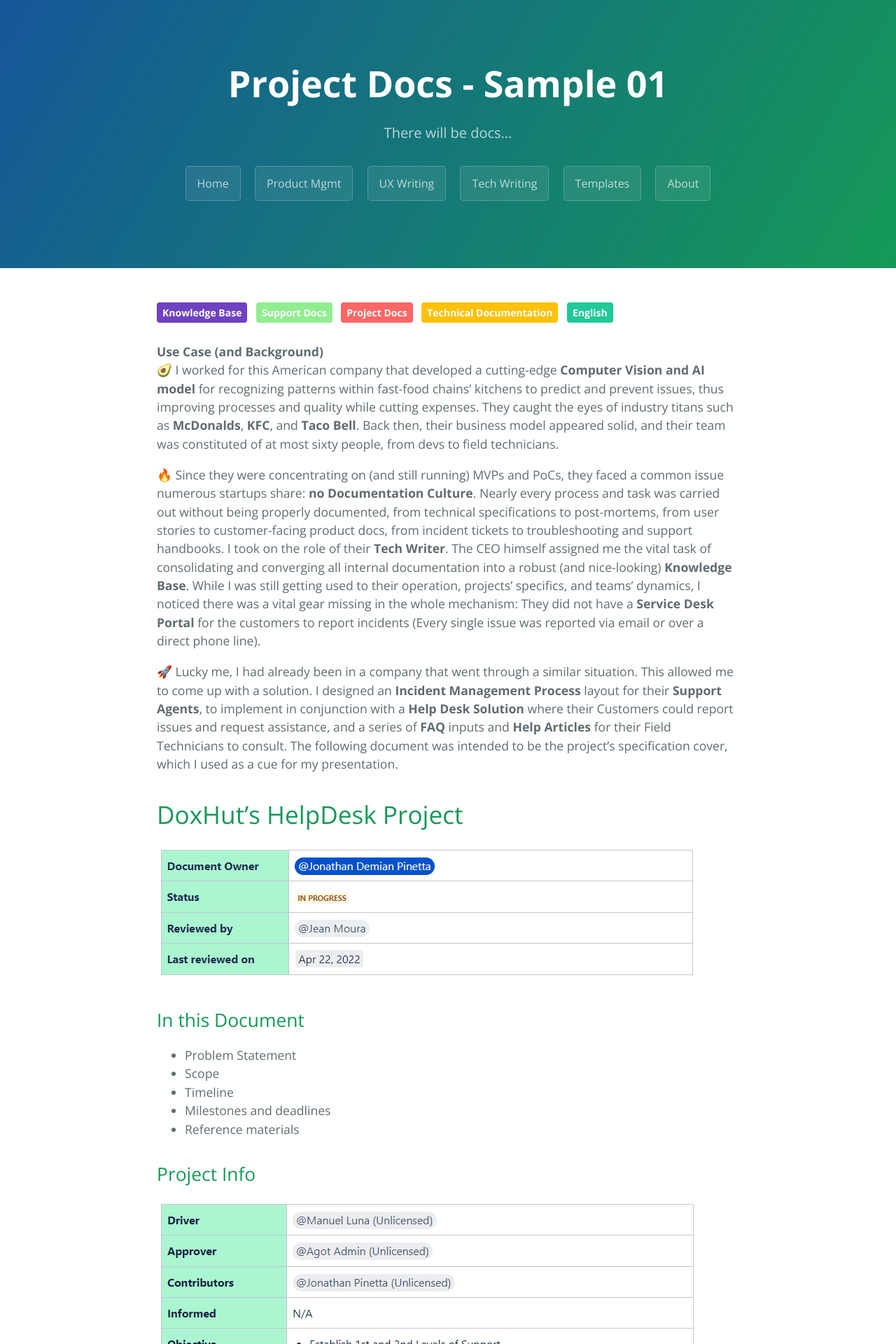
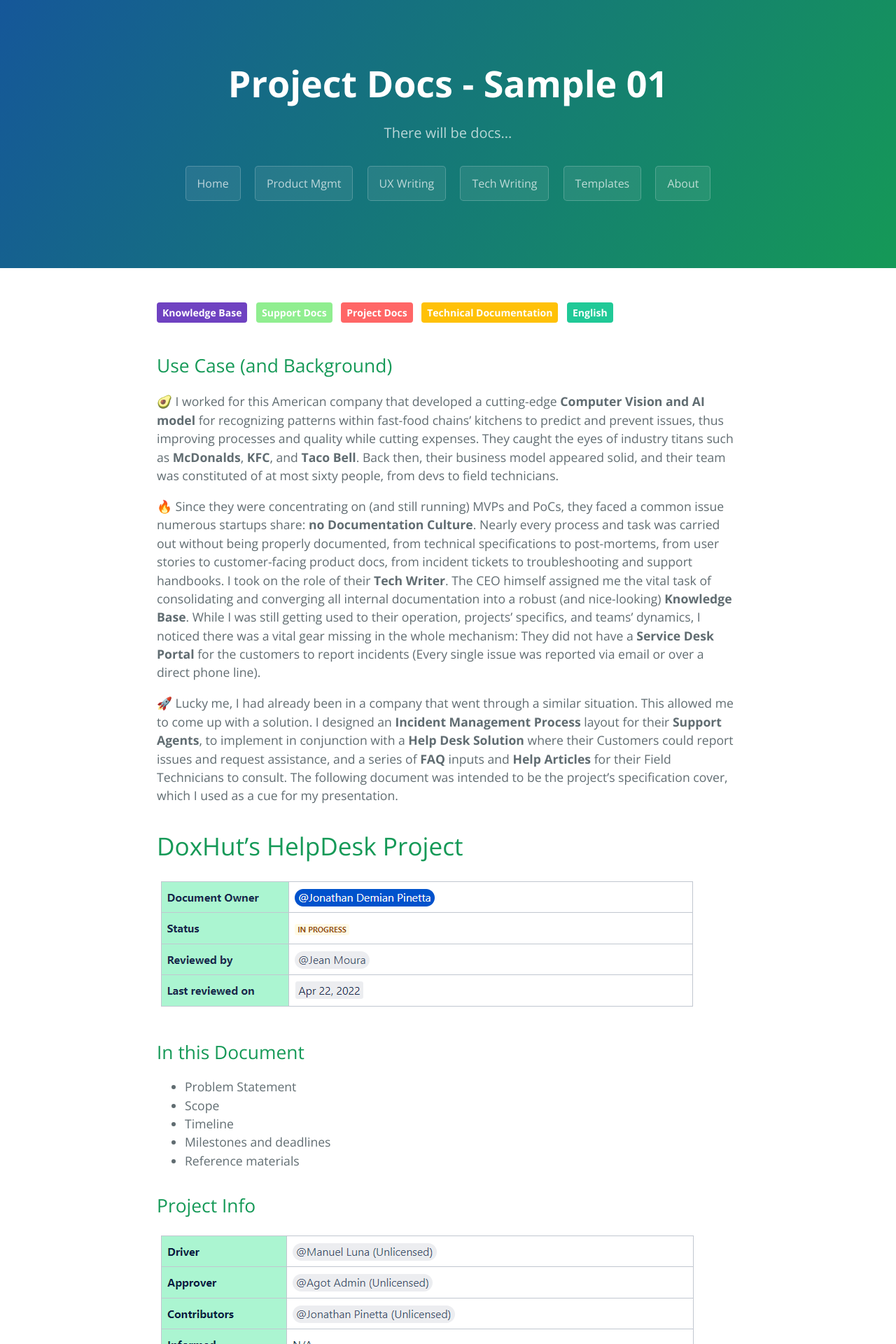
Before and after one commit to BigStepIdiomas/bigstepidiomas.github.io, a Jekyll site: the page built from pages-docsample01deskproject.md, in a window 1280 px wide. Shown: the top 1920 px of the page at 70% size. Built offline with Jekyll 4.4.1, drawn with Linux system fonts in a browser that asks for light colours.

```diff
--- a/pages-docsample01deskproject.md
+++ b/pages-docsample01deskproject.md
@@ -33,7 +33,8 @@ description: There will be docs...
 <span class="tag" style="background-color: #20c997;">English</span>
 
 
-**Use Case (and Background)** <br>
+## Use Case (and Background) <br>
+
 🥑 I worked for this American company that developed a cutting-edge **Computer Vision and AI model** for recognizing patterns within fast-food chains' kitchens to predict and prevent issues, thus improving processes and quality while cutting expenses. They caught the eyes of industry titans such as **McDonalds**, **KFC**, and **Taco Bell**. Back then, their business model appeared solid, and their team was constituted of at most sixty people, from devs to field technicians. <br>
 
 🔥 Since they were concentrating on (and still running) MVPs and PoCs, they faced a common issue numerous startups share: **no Documentation Culture**. Nearly every process and task was carried out without being properly documented, from technical specifications to post-mortems, from user stories to customer-facing product docs, from incident tickets to troubleshooting and support handbooks. I took on the role of their **Tech Writer**. The CEO himself assigned me the vital task of consolidating and converging all internal documentation into a robust (and nice-looking) **Knowledge Base**. While I was still getting used to their operation, projects' specifics, and teams' dynamics, I noticed there was a vital gear missing in the whole mechanism: They did not have a **Service Desk Portal** for the customers to report incidents (Every single issue was reported via email or over a direct phone line). <br>
```
